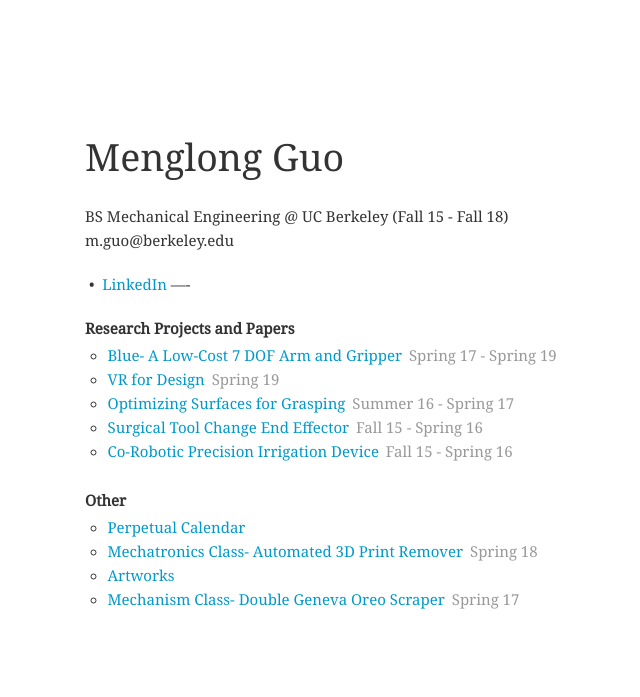
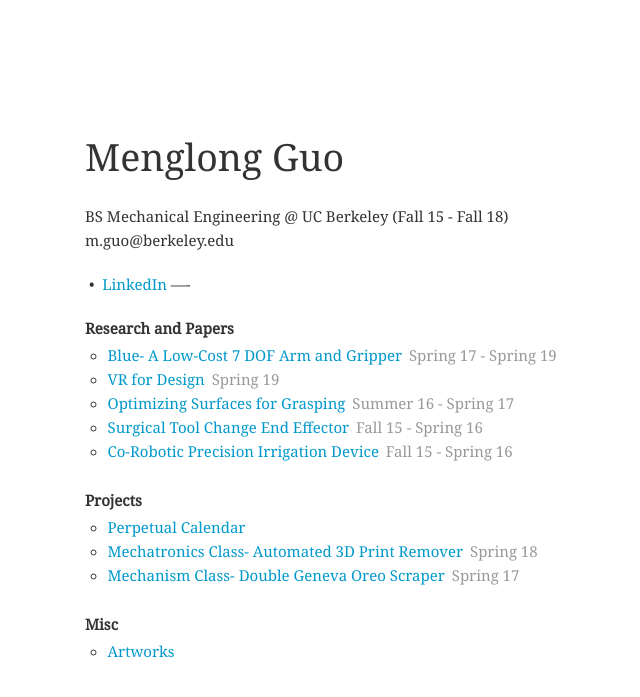
Before and after one commit to menglongguo/website, a Jekyll site: the page built from index.md, in a window 1280 px wide. Shown: the top 697 px of the page, without its empty margins (260-900 px from the left). Built offline with Jekyll 4.4.1, drawn with Linux system fonts in a browser that asks for light colours; comment, search, counter and statistics services are not loaded; our own code applies the rules of GitHub Pages for plain Markdown files.

Commit message:
add misc section

```diff
--- a/index.md
+++ b/index.md
@@ -25,7 +25,7 @@ BS Mechanical Engineering @ UC Berkeley (Fall 15 - Fall 18)
 {%- endfor -%}
 </ul>
 
-## Other
+## Projects
 <ul>
 {%- assign sorted_projects = site.projects | sort:"order" | reverse -%}
 {%- for project in sorted_projects -%}
@@ -34,6 +34,19 @@ BS Mechanical Engineering @ UC Berkeley (Fall 15 - Fall 18)
     	<a href="{{project.url | relative_url}}">{{project.title}}</a>
     	<time datetime="{{project.year}}">{{project.year}}</time>
   	</li>
+  {% endif %}
+{%- endfor -%}
+</ul>
+
+## Misc
+<ul>
+{%- assign sorted_projects = site.projects | sort:"order" | reverse -%}
+{%- for project in sorted_projects -%}
+  {% if project.type== "misc" %}
+    <li>
+      <a href="{{project.url | relative_url}}">{{project.title}}</a>
+      <time datetime="{{project.year}}">{{project.year}}</time>
+    </li>
   {% endif %}
 {%- endfor -%}
 </ul>
```
Also changed, not shown: other parts of index.md (+1 -1 lines), _projects/Art.md (+1 -1 lines).
